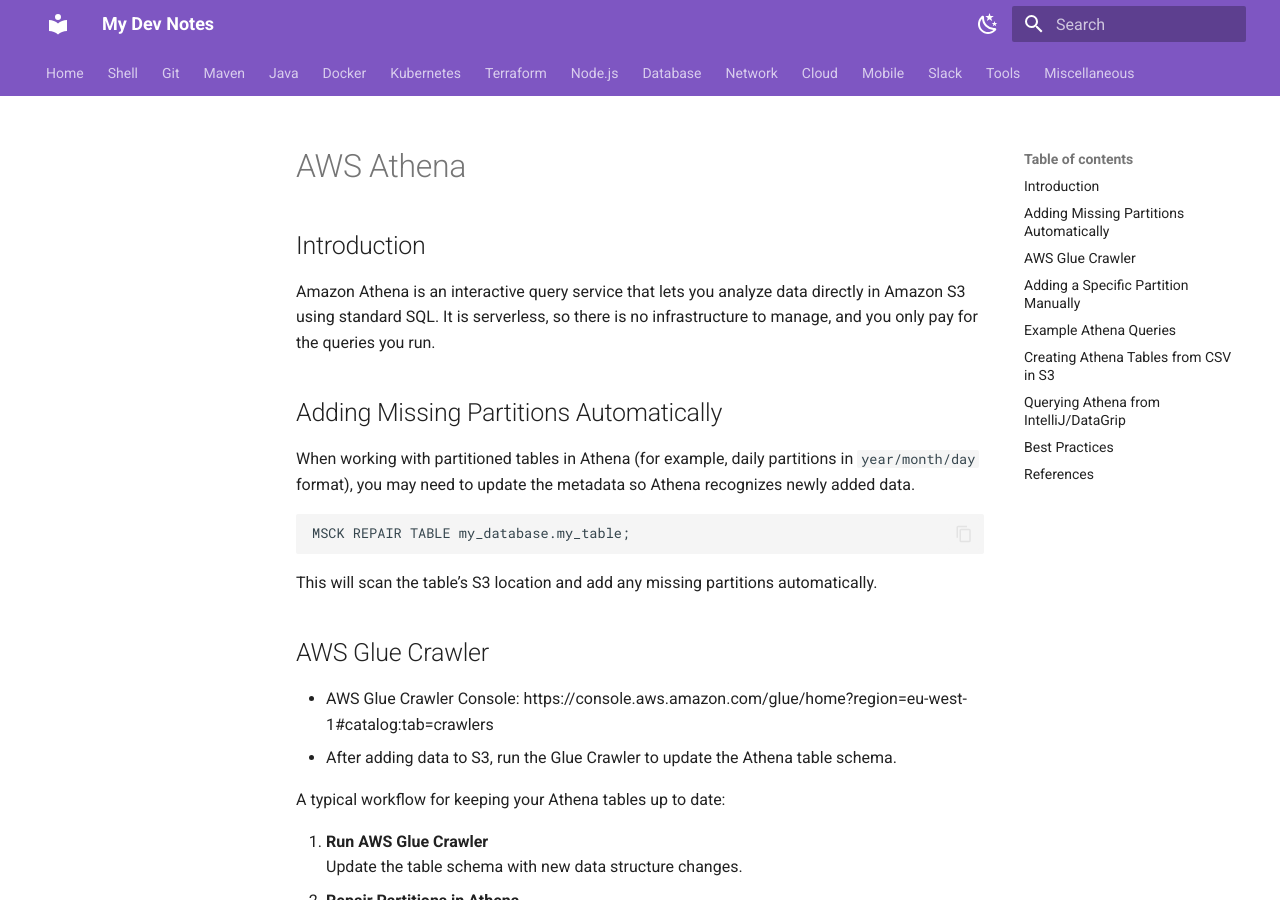
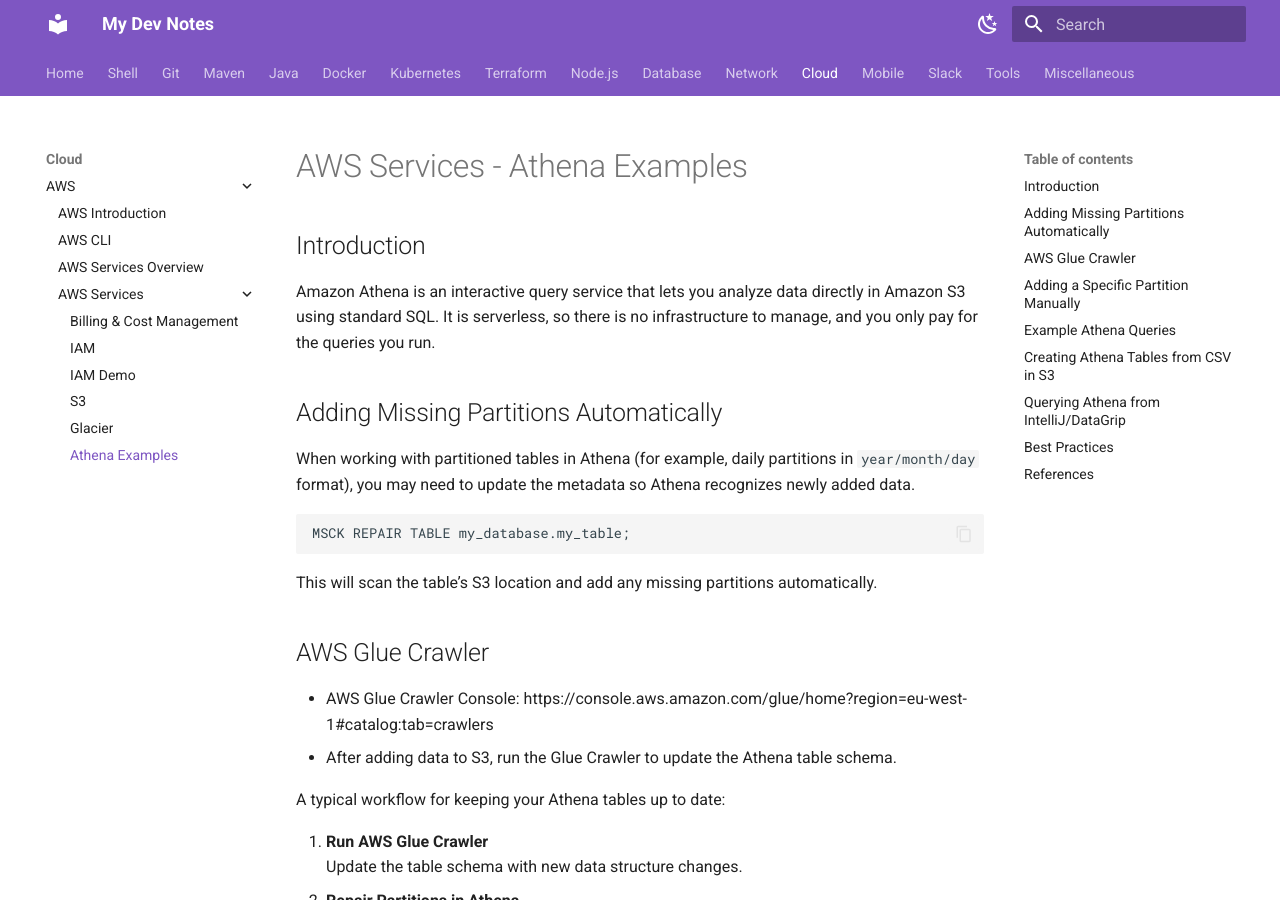
Before and after one commit to ozgurryazilimci/dev-notes, an MkDocs documentation site: the page built from docs/cloud/aws/aws-services/aws-athena-examples.md, in a window 1280 px wide and 900 px high. Built offline with MkDocs 1.6.1 and Material for MkDocs 9.7.7, drawn with Linux system fonts in a browser that asks for light colours.

Commit message:
Fix AWS pages

```diff
--- a/docs/cloud/aws/aws-services/aws-athena-examples.md
+++ b/docs/cloud/aws/aws-services/aws-athena-examples.md
@@ -1,4 +1,4 @@
-# AWS Athena
+# AWS Services - Athena Examples
 
 ## Introduction
 
--- a/docs/cloud/aws/aws-services/aws-glacier.md
+++ b/docs/cloud/aws/aws-services/aws-glacier.md
@@ -1,4 +1,4 @@
-# AWS Glacier
+# AWS Services - Glacier
 
 ## What is Amazon S3 Glacier?
 
--- a/mkdocs.yml
+++ b/mkdocs.yml
@@ -144,7 +144,7 @@
               - IAM Demo: cloud/aws/aws-services/aws-iam-demo.md
               - S3: cloud/aws/aws-services/aws-s3.md
               - Glacier: cloud/aws/aws-services/aws-glacier.md
-              - Athena Examples: cloud/aws/aws-athena-examples.md
+              - Athena Examples: cloud/aws/aws-services/aws-athena-examples.md
   - Mobile:
       - Android:
           - Android Firebase Integration: mobile/android/android-firebase-integration.md
```
